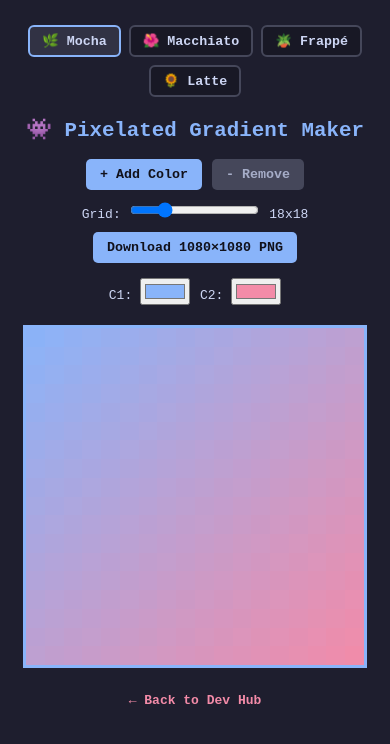
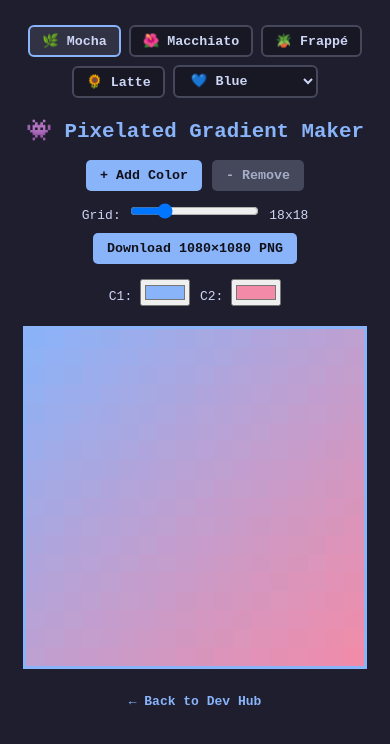
Before and after one commit to ElijahAmogsus/pixel-gradient, a plain HTML site: page index.html in a window 390 px wide. Drawn offline with Linux system fonts and the light colour scheme.

Commit message:
Refactor theme and accent color handling in HTML

```diff
--- a/index.html
+++ b/index.html
@@ -8,7 +8,7 @@
     :root {
       --base: #1e1e2e; --mantle: #181825; --surface0: #313244;
       --surface1: #45475a; --text: #cdd6f4; --subtext0: #a6adc8;
-      --blue: #89b4fa; --pink: #f38ba8; --crust: #11111b;
+      --accent: #89b4fa; --crust: #11111b;
     }
 
     * { box-sizing: border-box; transition: background-color 0.2s ease, color 0.2s ease, border-color 0.2s ease; }
@@ -19,16 +19,18 @@
       align-items: center; padding: 25px 16px;
     }
 
-    .theme-bar { display: flex; gap: 8px; margin-bottom: 20px; flex-wrap: wrap; justify-content: center; }
+    .theme-bar { display: flex; gap: 8px; margin-bottom: 20px; flex-wrap: wrap; justify-content: center; align-items: center; }
 
-    .theme-btn {
+    .theme-btn, .accent-select {
       background-color: var(--mantle); color: var(--text); border: 2px solid var(--surface1);
       border-radius: 6px; padding: 6px 12px; font-family: monospace; font-weight: bold; cursor: pointer;
     }
 
-    .theme-btn:hover, .theme-btn.active { border-color: var(--blue); background-color: var(--surface0); }
+    .theme-btn:hover, .theme-btn.active, .accent-select:hover, .accent-select:focus {
+      border-color: var(--accent); background-color: var(--surface0); outline: none;
+    }
 
-    h2 { color: var(--blue); margin-top: 0; text-align: center; font-size: clamp(1.3rem, 5vw, 1.6rem); }
+    h2 { color: var(--accent); margin-top: 0; text-align: center; font-size: clamp(1.3rem, 5vw, 1.6rem); }
 
     .controls {
       display: flex; gap: 10px; margin-bottom: 15px; flex-wrap: wrap;
@@ -38,26 +40,42 @@
     .colors { display: flex; gap: 10px; margin-bottom: 20px; flex-wrap: wrap; justify-content: center; }
 
     canvas {
-      border: 3px solid var(--blue); image-rendering: pixelated;
+      border: 3px solid var(--accent); image-rendering: pixelated;
       width: min(400px, 88vw); height: min(400px, 88vw);
     }
 
     .action-btn {
-      background: var(--blue); color: var(--crust); border: none; border-radius: 5px;
+      background: var(--accent); color: var(--crust); border: none; border-radius: 5px;
       padding: 8px 14px; font-family: monospace; font-weight: bold; cursor: pointer;
     }
 
     .action-btn:disabled { background: var(--surface1); color: var(--subtext0); cursor: not-allowed; }
 
-    a.back { margin-top: 25px; color: var(--pink); text-decoration: none; font-weight: bold; }
+    a.back { margin-top: 25px; color: var(--accent); text-decoration: none; font-weight: bold; }
   </style>
 </head>
 <body>
   <div class="theme-bar">
-    <button class="theme-btn active" onclick="setTheme('mocha', this)">🌿 Mocha</button>
-    <button class="theme-btn" onclick="setTheme('macchiato', this)">🌺 Macchiato</button>
-    <button class="theme-btn" onclick="setTheme('frappe', this)">🪴 Frappé</button>
-    <button class="theme-btn" onclick="setTheme('latte', this)">🌻 Latte</button>
+    <button class="theme-btn active" onclick="setTheme('mocha')">🌿 Mocha</button>
+    <button class="theme-btn" onclick="setTheme('macchiato')">🌺 Macchiato</button>
+    <button class="theme-btn" onclick="setTheme('frappe')">🪴 Frappé</button>
+    <button class="theme-btn" onclick="setTheme('latte')">🌻 Latte</button>
+    <select id="accentSelect" class="accent-select" onchange="setAccent(this.value)" aria-label="Accent Color">
+      <option value="rosewater">🌸 Rosewater</option>
+      <option value="flamingo">🦩 Flamingo</option>
+      <option value="pink">💖 Pink</option>
+      <option value="mauve">🔮 Mauve</option>
+      <option value="red">🍎 Red</option>
+      <option value="maroon">🍒 Maroon</option>
+      <option value="peach">🍑 Peach</option>
+      <option value="yellow">🍋 Yellow</option>
+      <option value="green">🍏 Green</option>
+      <option value="teal">🌊 Teal</option>
+      <option value="sky">☁️ Sky</option>
+      <option value="sapphire">💎 Sapphire</option>
+      <option value="blue" selected>💙 Blue</option>
+      <option value="lavender">🪻 Lavender</option>
+    </select>
   </div>
 
   <h2>👾 Pixelated Gradient Maker</h2>
@@ -77,22 +95,41 @@
 
   <script>
     const themes = {
-      mocha: { base: '#1e1e2e', mantle: '#181825', surface0: '#313244', surface1: '#45475a', text: '#cdd6f4', subtext0: '#a6adc8', blue: '#89b4fa', pink: '#f38ba8', crust: '#11111b' },
-      macchiato: { base: '#24273a', mantle: '#1e2030', surface0: '#363a4f', surface1: '#494d64', text: '#cad3f5', subtext0: '#a5adcb', blue: '#8aadf4', pink: '#f5bde6', crust: '#181926' },
-      frappe: { base: '#303446', mantle: '#292c3c', surface0: '#414559', surface1: '#51576d', text: '#c6d0f5', subtext0: '#a5adce', blue: '#8caaee', pink: '#f4b8e4', crust: '#232634' },
-      latte: { base: '#eff1f5', mantle: '#e6e9ef', surface0: '#ccd0da', surface1: '#bcc0cc', text: '#4c4f69', subtext0: '#6c6f85', blue: '#1e66f5', pink: '#ea76cb', crust: '#eff1f5' }
+      mocha: {
+        base: '#1e1e2e', mantle: '#181825', surface0: '#313244', surface1: '#45475a', text: '#cdd6f4', subtext0: '#a6adc8', crust: '#11111b',
+        accents: { rosewater: '#f5e0dc', flamingo: '#f2cdcd', pink: '#f5c2e7', mauve: '#cba6f7', red: '#f38ba8', maroon: '#eba0ac', peach: '#fab387', yellow: '#f9e2af', green: '#a6e3a1', teal: '#94e2d5', sky: '#89dceb', sapphire: '#74c7ec', blue: '#89b4fa', lavender: '#b4befe' }
+      },
+      macchiato: {
+        base: '#24273a', mantle: '#1e2030', surface0: '#363a4f', surface1: '#494d64', text: '#cad3f5', subtext0: '#a5adcb', crust: '#181926',
+        accents: { rosewater: '#f4dbd6', flamingo: '#f0c6c6', pink: '#f5bde6', mauve: '#c6a0f6', red: '#ed8796', maroon: '#ee99a0', peach: '#f5a97f', yellow: '#eed49f', green: '#a6da95', teal: '#8bd5ca', sky: '#91d7e3', sapphire: '#7dc4e4', blue: '#8aadf4', lavender: '#b7bdf8' }
+      },
+      frappe: {
+        base: '#303446', mantle: '#292c3c', surface0: '#414559', surface1: '#51576d', text: '#c6d0f5', subtext0: '#a5adce', crust: '#232634',
+        accents: { rosewater: '#f2d5cf', flamingo: '#eebebe', pink: '#f4b8e4', mauve: '#ca9ee6', red: '#e78284', maroon: '#ea999c', peach: '#ef9f76', yellow: '#e5c890', green: '#a6d189', teal: '#81c8be', sky: '#99d1db', sapphire: '#85c1dc', blue: '#8caaee', lavender: '#babbf1' }
+      },
+      latte: {
+        base: '#eff1f5', mantle: '#e6e9ef', surface0: '#ccd0da', surface1: '#bcc0cc', text: '#4c4f69', subtext0: '#6c6f85', crust: '#eff1f5',
+        accents: { rosewater: '#dc8a78', flamingo: '#dd7878', pink: '#ea76cb', mauve: '#8839ef', red: '#d20f39', maroon: '#e64553', peach: '#fe640b', yellow: '#df8e1d', green: '#40a02b', teal: '#179299', sky: '#04a5e5', sapphire: '#209fb5', blue: '#1e66f5', lavender: '#7287fd' }
+      }
     };
 
-    function setTheme(name, btn) {
-      const palette = themes[name];
-      for (const [key, value] of Object.entries(palette)) document.documentElement.style.setProperty(`--${key}`, value);
-      document.querySelectorAll('.theme-btn').forEach(b => b.classList.remove('active'));
-      if (btn) btn.classList.add('active');
-      localStorage.setItem('catppuccin-theme', name);
+    let currentTheme = localStorage.getItem('catppuccin-theme') || 'mocha';
+    let currentAccent = localStorage.getItem('catppuccin-accent') || 'blue';
+
+    function applyPalette() {
+      const p = themes[currentTheme] || themes.mocha;
+      const root = document.documentElement.style;
+      for (const [k, v] of Object.entries(p)) {
+        if (k !== 'accents') root.setProperty(`--${k}`, v);
+      }
+      root.setProperty('--accent', p.accents[currentAccent] || p.accents.blue);
+      document.querySelectorAll('.theme-btn').forEach(b => b.classList.toggle('active', b.getAttribute('onclick').includes(`'${currentTheme}'`)));
+      document.getElementById('accentSelect').value = currentAccent;
     }
 
-    const saved = localStorage.getItem('catppuccin-theme');
-    if (saved && themes[saved]) setTheme(saved, document.querySelector(`button[onclick*="${saved}"]`));
+    function setTheme(name) { currentTheme = name; localStorage.setItem('catppuccin-theme', name); applyPalette(); }
+    function setAccent(accent) { currentAccent = accent; localStorage.setItem('catppuccin-accent', accent); applyPalette(); }
+    applyPalette();
 
     const canvas = document.getElementById('canvas'), ctx = canvas.getContext('2d');
     const size = document.getElementById('size'), sizeLabel = document.getElementById('sizeLabel');
```
